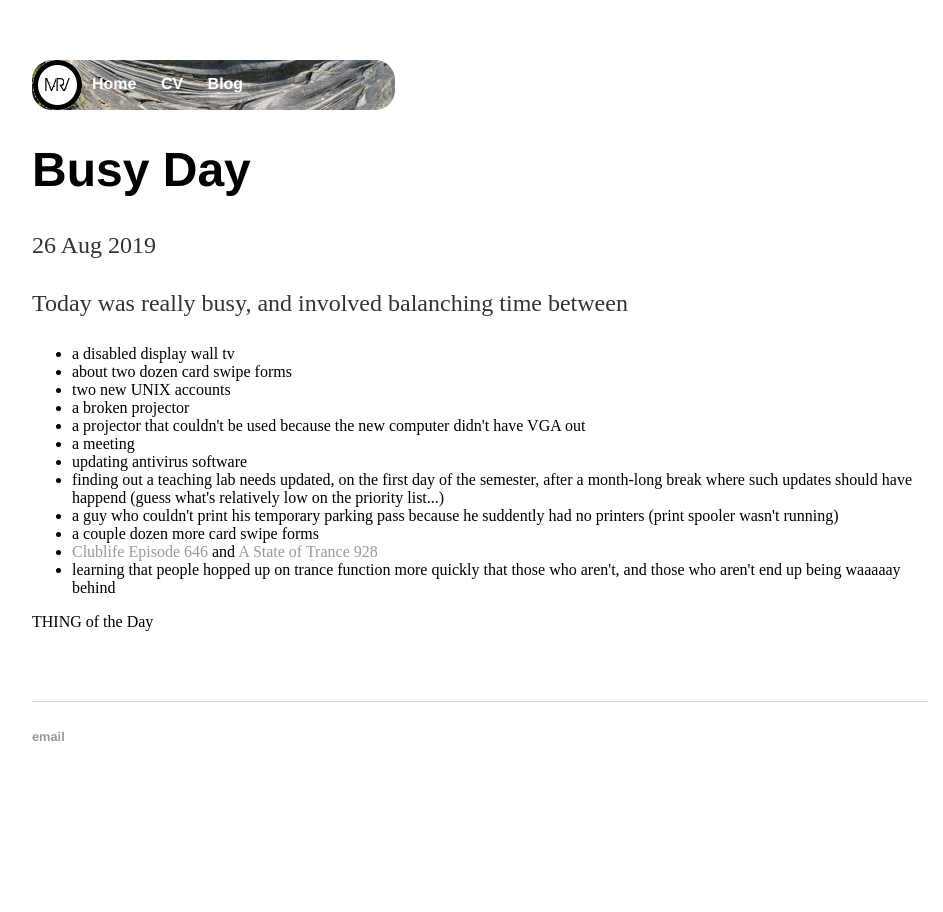
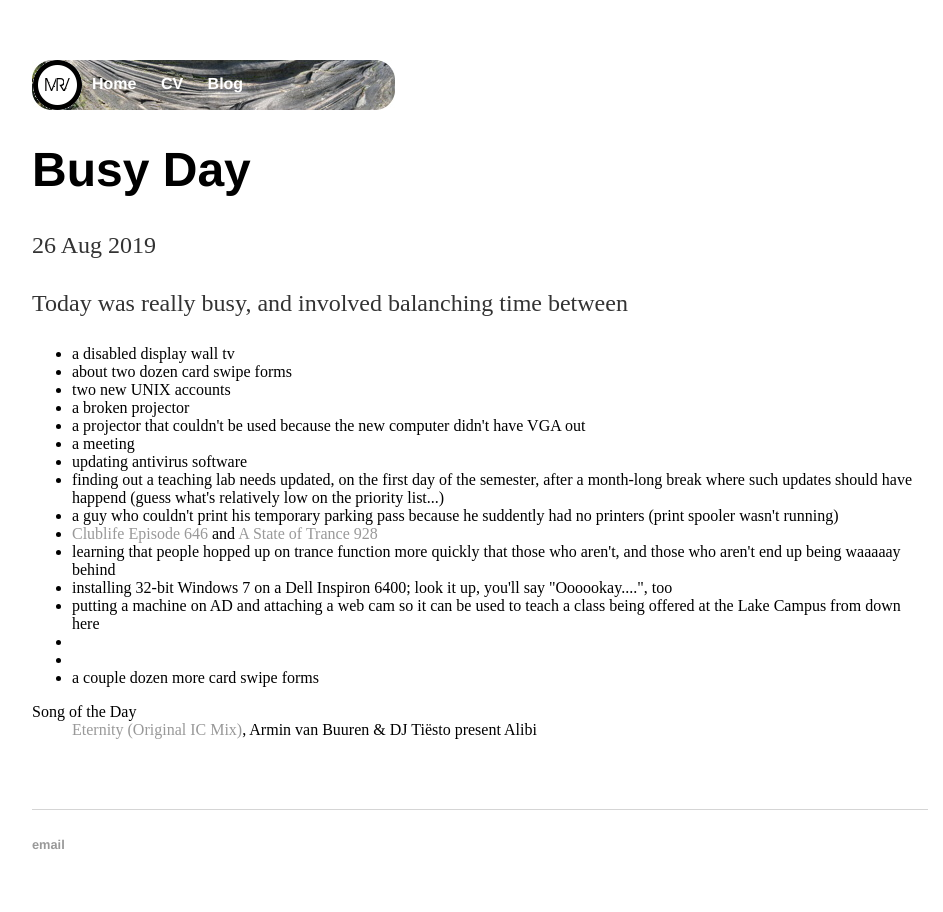
Before and after one commit to mrvanhorn/mrvanhorn.github.io, a Jekyll site: the page built from _posts/2019-08-26-busy-day.md, in a window 1280 px wide. Shown: the whole page, without its empty margins (160-1103 px from the left). Built offline with Jekyll 4.4.1, drawn with Linux system fonts in a browser that asks for light colours; comment, search, counter and statistics services are not loaded.

Commit message:
blog post final draft

```diff
--- a/_posts/2019-08-26-busy-day.md
+++ b/_posts/2019-08-26-busy-day.md
@@ -16,12 +16,16 @@ date: 2019-08-26
 <li>updating antivirus software</li>
 <li>finding out a teaching lab needs updated, on the first day of the semester, after a month-long break where such updates should have happend (guess what's relatively low on the priority list...)</li>
 <li>a guy who couldn't print his temporary parking pass because he suddently had no printers (print spooler wasn't running)</li>
-<li>a couple dozen more card swipe forms</li>
 <li><a href="https://soundcloud.com/clublifebytiesto">Clublife Episode 646</a> and <a href="https://www.astateoftrance.com/episodes/a-state-of-trance-episode-928/">A State of Trance 928</a></li>
 <li>learning that people hopped up on trance function more quickly that those who aren't, and those who aren't end up being waaaaay behind</li>
+<li>installing 32-bit Windows 7 on a Dell Inspiron 6400; look it up, you'll say "Oooookay....", too</li>
+<li>putting a machine on AD and attaching a web cam so it can be used to teach a class being offered at the Lake Campus from down here</li>
+<li></li>
+<li></li>
+<li>a couple dozen more card swipe forms</li>
 </ul>
 
 <dl>
-  <dt>THING of the Day</dt>
-  <dd></dd>
+  <dt>Song of the Day</dt>
+  <dd><a href="https://www.youtube.com/watch?v=p7xbauY6lPU">Eternity (Original IC Mix)</a>, Armin van Buuren & DJ Tiësto present Alibi</dd>
 </dl>
```
